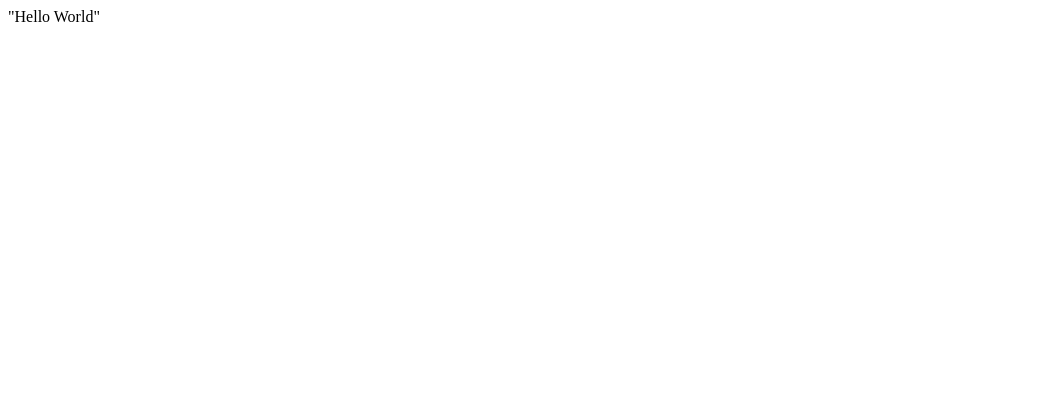
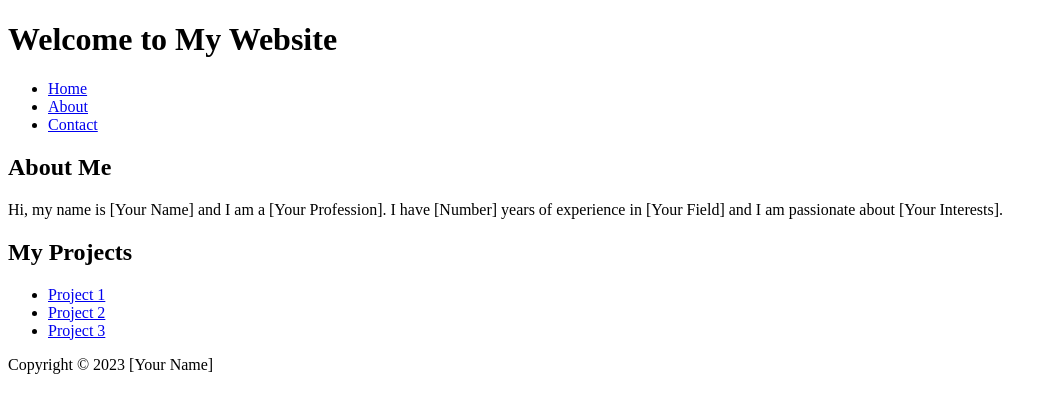
Before and after one commit to SoulAbi/soulabi.github.io, a plain HTML site: page index.html in a window 1280 px wide. Shown: the whole page, without its empty margins (0-1057 px from the left). Drawn offline with Linux system fonts and the light colour scheme.

Commit message:
Initial commit

```diff
--- a/index.html
+++ b/index.html
@@ -1 +1,34 @@
-"Hello World"
+<!DOCTYPE html>
+<html>
+  <head>
+    <title>My Website</title>
+    <meta charset="UTF-8">
+    <meta name="viewport" content="width=device-width, initial-scale=1.0">
+    <link rel="stylesheet" type="text/css" href="style.css">
+  </head>
+  <body>
+    <header>
+      <h1>Welcome to My Website</h1>
+      <nav>
+        <ul>
+          <li><a href="#">Home</a></li>
+          <li><a href="#">About</a></li>
+          <li><a href="#">Contact</a></li>
+        </ul>
+      </nav>
+    </header>
+    <main>
+      <h2>About Me</h2>
+      <p>Hi, my name is [Your Name] and I am a [Your Profession]. I have [Number] years of experience in [Your Field] and I am passionate about [Your Interests].</p>
+      <h2>My Projects</h2>
+      <ul>
+        <li><a href="#">Project 1</a></li>
+        <li><a href="#">Project 2</a></li>
+        <li><a href="#">Project 3</a></li>
+      </ul>
+    </main>
+    <footer>
+      <p>Copyright © 2023 [Your Name]
+    </footer>
+  </body>
+</html>
```
